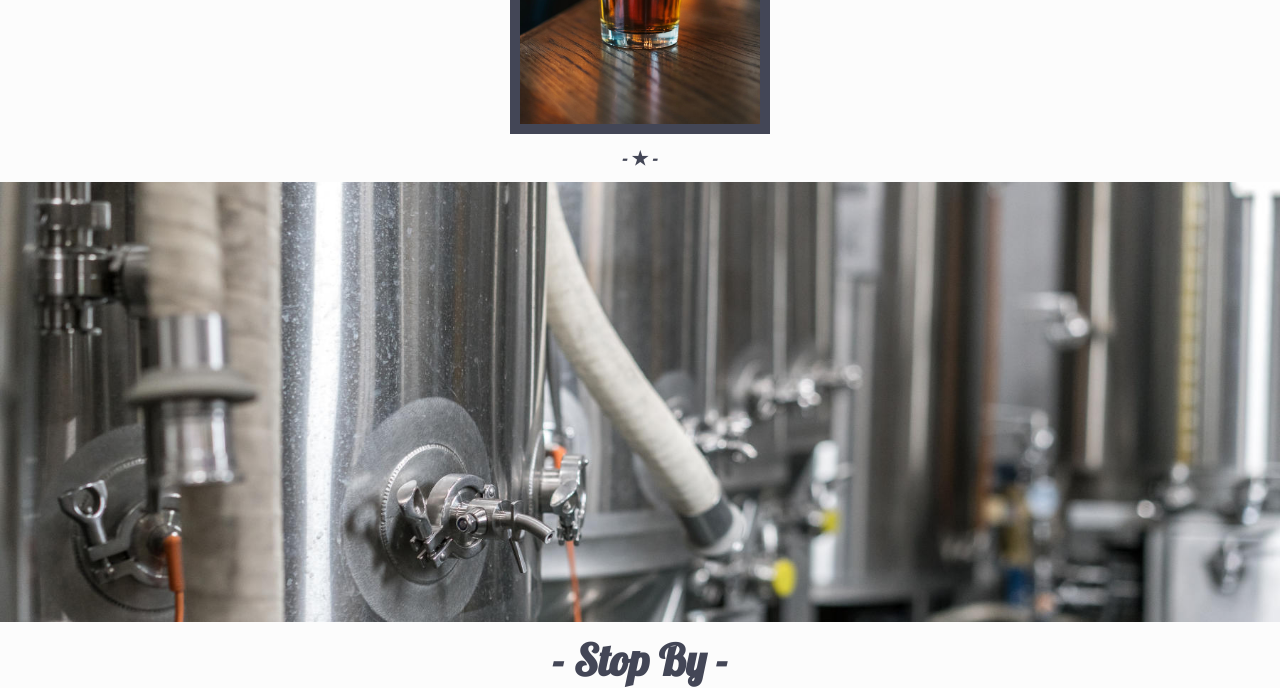
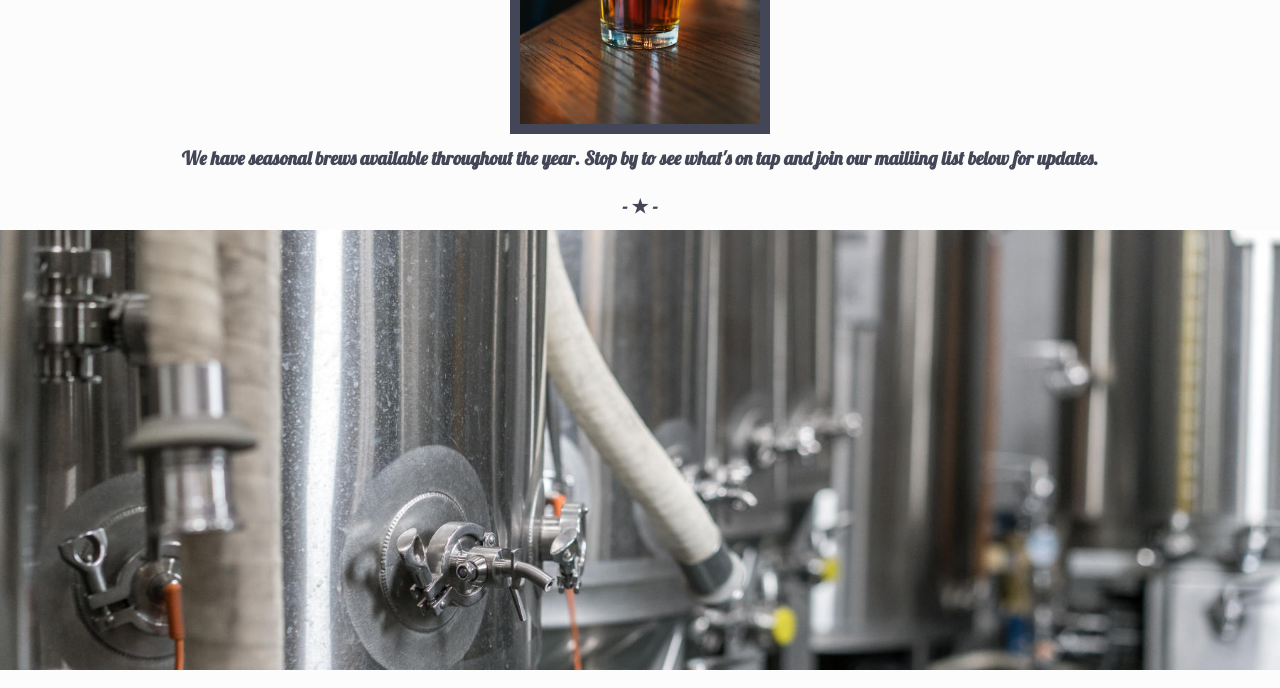
Before and after one commit to sforment/OversoulBrewing, a website: page index.html in a window 1280 px wide. Shown: the part 1620-2308 px from the top of the page. Drawn offline with Linux system fonts and the light colour scheme; some packages are replaced by stand-ins of ours.

Commit message:
added more details to Beer section

```diff
--- a/index.html
+++ b/index.html
@@ -67,6 +67,10 @@
 				<img src="images/beerInfoImages/beerInfo5.jpg">
 				<img src="images/beerInfoImages/beerInfo1.jpg" id="firstClone">
 			</div>
+		</div>
+
+		<div class="sectionFooter">
+			<h3>We have seasonal brews available throughout the year. Stop by to see what's on tap and join our mailiing list below for updates.</h3>
 		</div>
 
 		<div class="sectionFooter">
```
Also changed, not shown: intouch.jpg (deleted).
